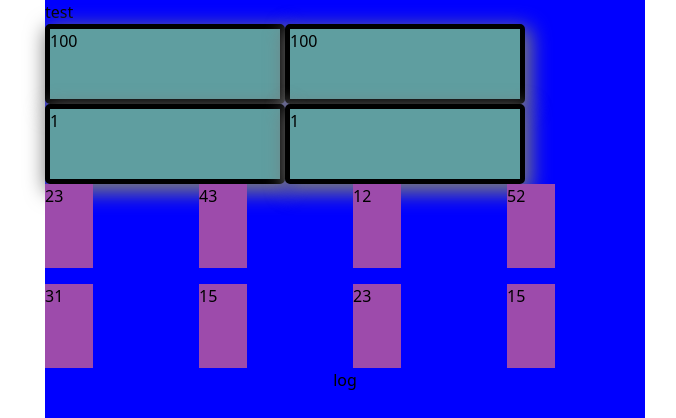
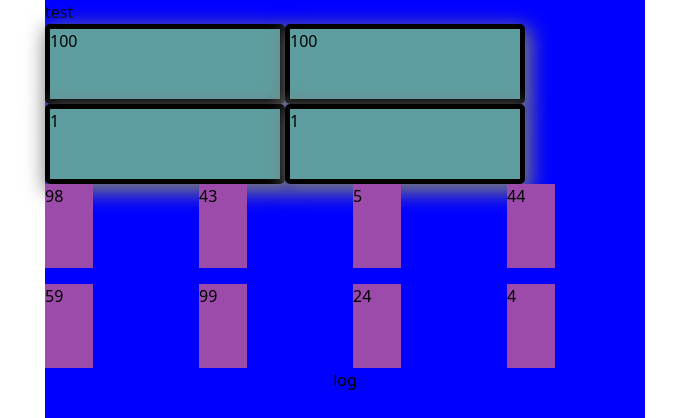
Before and after one commit to Smowling/Order98, a Nuxt app: page /test in a window 1280 px wide. Shown: the top 418 px of the page, without its empty margins (295-971 px from the left). Built offline with nearby package versions, Linux system fonts and the light colour scheme.

Commit message:
wip setup

```diff
--- a/pages/test.vue
+++ b/pages/test.vue
@@ -17,10 +17,14 @@ import DropZones from '~/src/components/DropZones.vue';
 
 const game = useGameStore();
 
-function test() {
-    console.log(game.hand.indexOf(12, 0))
+onMounted(() => {
+    console.log(localStorage.getItem('setupDone'))
+    if (!localStorage.getItem('setupDone')) {
+        game.setup();
+        localStorage.setItem('setupDone', 'true');
+    }
+})
 
-}
 function last(element: number[]) {
     return element[element.length - 1]
 }
--- a/src/components/DropZones.vue
+++ b/src/components/DropZones.vue
@@ -1,32 +1,20 @@
 <template>
     <div class="grid grid-cols-1 justify-evenly">
         <div class="flex justify-evenly">
-            <div class="zone" @dragover="dragOver" @drop="drop">{{ last($attrs.piles.desc1) }}</div>
-            <div class="zone" @dragover="dragOver" @drop="drop">{{ last($attrs.piles.desc2) }}</div>
+            <div class="zone" @dragover="dragOver" @drop="drop">{{ last(game.piles.desc1) }}</div>
+            <div class="zone" @dragover="dragOver" @drop="drop">{{ last(game.piles.desc2) }}</div>
 
         </div>
         <div class="flex justify-evenly">
-            <div class="zone" @dragover="dragOver" @drop="drop">{{ last($attrs.piles.asc1) }}</div>
-            <div class="zone" @dragover="dragOver" @drop="drop">{{ last($attrs.piles.asc2) }}</div>
+            <div class="zone" @dragover="dragOver" @drop="drop">{{ last(game.piles.asc1) }}</div>
+            <div class="zone" @dragover="dragOver" @drop="drop">{{ last(game.piles.asc2) }}</div>
 
         </div>
     </div>
 </template>
 
 <script setup lang="ts">
-
-// interface Piles {
-//     asc1: number[];
-//     asc2: number[];
-//     desc1: number[];
-//     desc2: number[];
-// }
-
-// interface Attrs {
-//     piles: Piles;
-// }
-
-// defineProps<{ $attrs: Attrs }>();
+const game = useGameStore();
 
 function last(element: number[]) {
     return element[element.length - 1]
@@ -40,19 +28,23 @@ const drop = (event) => {
     const data = event.dataTransfer.getData("text");
     const targetElement = event.target;
     const draggedElement = document.getElementById(data);
-    const cardIndex = parseInt(draggedElement.id, 10);
+    // const cardIndex = parseInt(draggedElement.id, 10);
 
     // Prevent dropping if the target is also draggable
     if (!targetElement.getAttribute('draggable')) {
-        // targetElement.appendChild(draggedElement);
-        // if (targetElement.id === 'asc1') {
-        //     $attrs.piles.desc1.push(parseInt(draggedElement.textContent, 10));
-        //     hand.value.splice(cardIndex, 1);
-        //     console.log(asc1.value)
-        //     console.log("hand size: ", hand.value.length, " cards: ", hand.value)
-        // } else if (targetElement.id === 'asc2') {
-        //     asc2.value.push(draggedElement.textContent);
-        // }
+        targetElement.appendChild(draggedElement);
+        if (targetElement.id === 'asc1') {
+            console.log("dragged to asc1")
+        }
+        if (targetElement.id === 'asc2') {
+            console.log("dragged to asc1")
+        }
+        if (targetElement.id === 'desc1') {
+            console.log("dragged to desc1")
+        }
+        if (targetElement.id === 'desc2') {
+            console.log("dragged to desc2")
+        }
     }
 };
 
--- a/stores/game.ts
+++ b/stores/game.ts
@@ -2,8 +2,8 @@ import { defineStore } from 'pinia';
 
 export const useGameStore = defineStore('game', {
     state: () => ({
-        deck: [3, 4, 5, 6, 7, 8, 9, 11],
-        hand: [23, 43, 12, 52, 31, 15, 23, 15],
+        deck: [] as number[],
+        hand: [] as number[],
         piles: {
             asc1: [1],
             asc2: [1],
@@ -12,6 +12,21 @@ export const useGameStore = defineStore('game', {
         },
     }),
     actions: {
+        setup() {
+            for (let i = 2; i < 100; i++) {
+                this.deck.push(i);
+            }
+            for (let i = this.deck.length - 1; i > 0; i--) {
+                const j = Math.floor(Math.random() * (i + 1));
+                [this.deck[i], this.deck[j]] = [this.deck[j], this.deck[i]];
+            }
+
+            while (this.hand.length < 8) {
+                this.hand.push(this.deck.pop())
+            }
+            console.log(this.deck.length)
+
+        },
         test() {
             const index = this.hand.indexOf(12);
             if (index > -1) {
```
